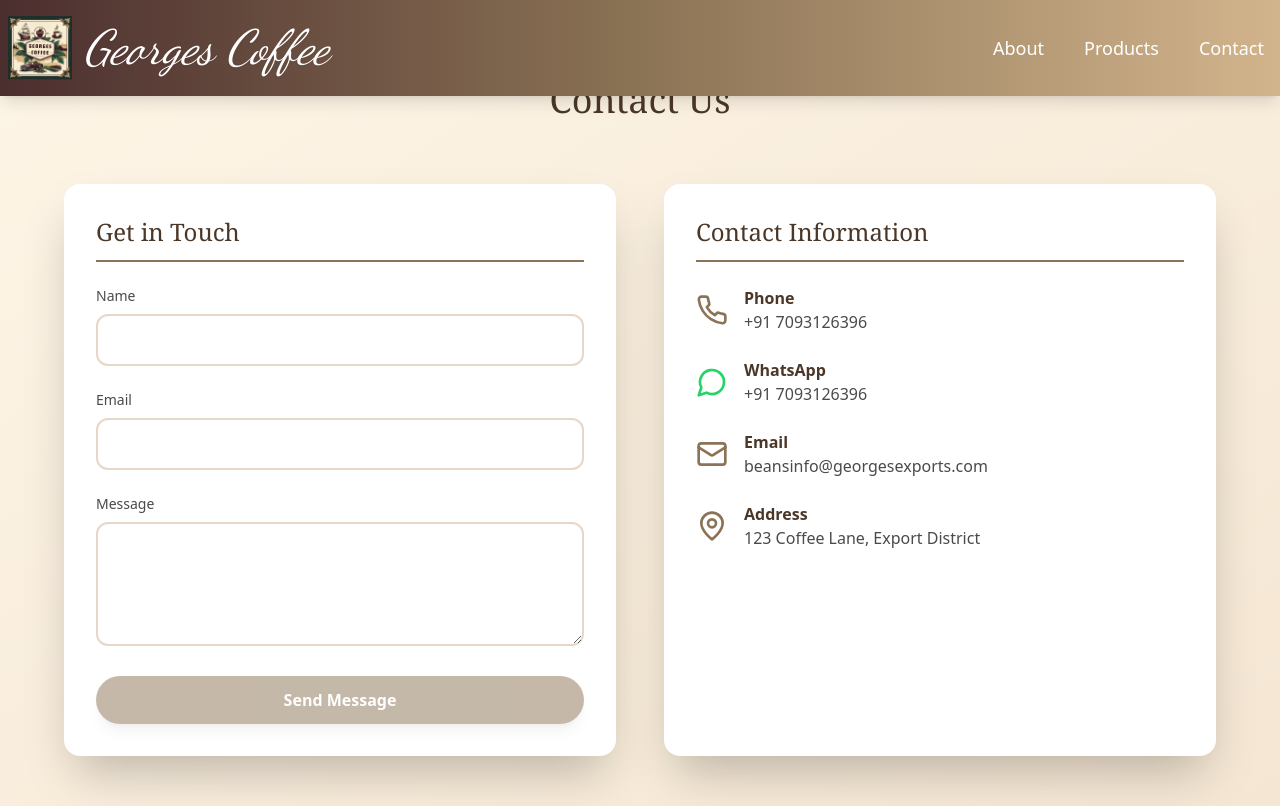
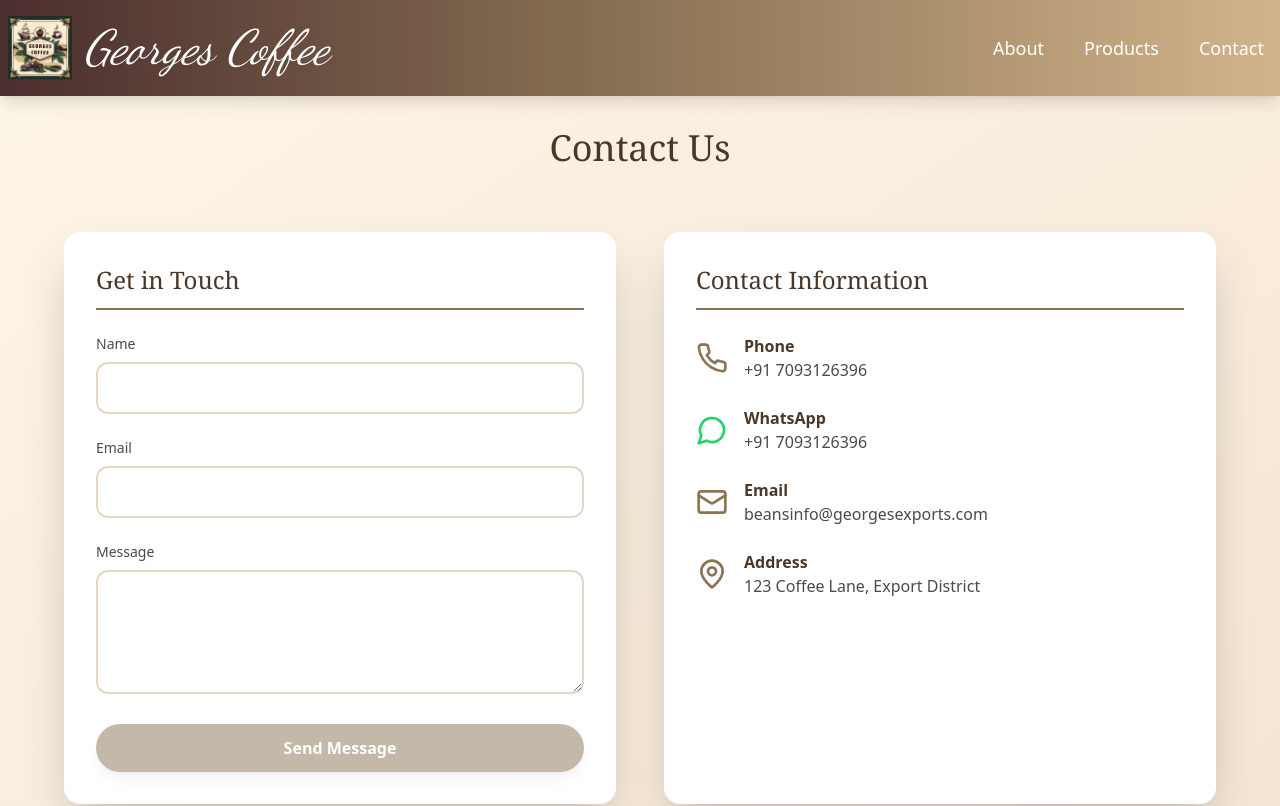
Before and after one commit to Anudepp/Cabinet-of-Coffee-Affairs, a React (Vite) app: page /contact in a window 1280 px wide. Shown: the top 806 px of the page. Built offline with nearby package versions, Linux system fonts and the light colour scheme.

Commit message:
fix/portal view

```diff
--- a/src/components/About.tsx
+++ b/src/components/About.tsx
@@ -30,7 +30,10 @@ const About: React.FC = () => {
   return (
     <>
       {/* About Section */}
-      <section id="about" className="py-20 bg-[#FDF5E6]">
+      <section
+        id="about"
+        className="pt-32 pb-20 bg-[#FDF5E6] scroll-mt-32"
+      >
         <div className="max-w-[80rem] mx-auto px-4">
           {/* Section Title */}
           <h2 className="text-4xl font-serif text-center text-[#2F2F2F] mb-16">
@@ -63,7 +66,7 @@ const About: React.FC = () => {
                 src="https://5.imimg.com/data5/SELLER/Default/2024/9/452965436/DE/NM/HW/197384915/arabica-green-coffee-beans.jpg"
                 alt="Coffee plantation"
                 className="w-full h-full object-cover"
-                loading="lazy" // performance
+                loading="lazy"
               />
             </div>
             <div className="p-8 md:w-1/2">
--- a/src/components/Contact.tsx
+++ b/src/components/Contact.tsx
@@ -51,20 +51,25 @@ export default function Contact() {
   const handleSubmit = (e) => {
     e.preventDefault();
     if (validateForm()) {
-      // Submit logic here (preserve original functionality)
       alert("Form submitted successfully!");
       setFormData({ name: '', email: '', message: '' });
       setErrors({});
     }
   };
 
-  const inputClass = (field) => `w-full px-4 py-3 border-2 rounded-xl transition duration-300 focus:outline-none focus:ring-2 focus:ring-[#8B7355] focus:border-transparent hover:border-[#8B7355] ${
+  const inputClass = (field) =>
+    `w-full px-4 py-3 border-2 rounded-xl transition duration-300 focus:outline-none focus:ring-2 focus:ring-[#8B7355] focus:border-transparent hover:border-[#8B7355] ${
       errors[field] ? 'border-red-500' : 'border-[#E7D7C6]'
     }`;
 
   return (
     <>
-    <section id="contact" ref={ref} className="bg-gradient-to-br from-[#FDF5E6] to-[#F5E6D3] py-20 px-4">
+      {/* ✅ Added pt-32 & scroll-mt-32 so Contact starts below navbar */}
+      <section
+        id="contact"
+        ref={ref}
+        className="bg-gradient-to-br from-[#FDF5E6] to-[#F5E6D3] pt-32 pb-20 px-4 scroll-mt-32"
+      >
         <div className="max-w-6xl mx-auto">
           <motion.h2
             className="text-4xl font-serif text-center text-[#4A3728] mb-16"
@@ -76,6 +81,7 @@ export default function Contact() {
           </motion.h2>
 
           <div className="grid md:grid-cols-2 gap-12">
+            {/* Left side form */}
             <motion.div
               className="bg-white rounded-2xl shadow-2xl overflow-hidden"
               initial={{ opacity: 0, x: -100 }}
@@ -131,7 +137,12 @@ export default function Contact() {
                     className="w-full bg-[#8B7355] text-white py-3 rounded-full font-bold hover:bg-[#6F4E37] transition duration-300 shadow-lg disabled:opacity-50"
                     whileHover={{ scale: 1.05 }}
                     whileTap={{ scale: 0.95 }}
-                  disabled={Object.keys(errors).length > 0 || !formData.name || !formData.email || !formData.message}
+                    disabled={
+                      Object.keys(errors).length > 0 ||
+                      !formData.name ||
+                      !formData.email ||
+                      !formData.message
+                    }
                   >
                     Send Message
                   </motion.button>
@@ -139,6 +150,7 @@ export default function Contact() {
               </div>
             </motion.div>
 
+            {/* Right side info */}
             <motion.div
               className="bg-white rounded-2xl shadow-2xl overflow-hidden"
               initial={{ opacity: 0, x: 100 }}
@@ -154,25 +166,21 @@ export default function Contact() {
                     <Phone className="w-8 h-8 text-[#8B7355] flex-shrink-0" />
                     <div>
                       <h4 className="font-bold text-[#4A3728]">Phone</h4>
-                    <p className="text-[#4A4A4A]">+91 7093126396
-</p>
-
+                      <p className="text-[#4A4A4A]">+91 7093126396</p>
                     </div>
                   </div>
                   <div className="flex items-center space-x-4">
                     <MessageCircle className="w-8 h-8 text-[#25D366] flex-shrink-0" />
                     <div>
                       <h4 className="font-bold text-[#4A3728]">WhatsApp</h4>
-                    <p className="text-[#4A4A4A]"> +91 7093126396
-</p>
+                      <p className="text-[#4A4A4A]">+91 7093126396</p>
                     </div>
                   </div>
                   <div className="flex items-center space-x-4">
                     <Mail className="w-8 h-8 text-[#8B7355] flex-shrink-0" />
                     <div>
                       <h4 className="font-bold text-[#4A3728]">Email</h4>
-                    <p className="text-[#4A4A4A]">beansinfo@georgesexports.com
-</p>
+                      <p className="text-[#4A4A4A]">beansinfo@georgesexports.com</p>
                     </div>
                   </div>
                   <div className="flex items-center space-x-4">
@@ -188,6 +196,7 @@ export default function Contact() {
           </div>
         </div>
       </section>
+
       <Footer />
     </>
   );
--- a/src/components/Products.tsx
+++ b/src/components/Products.tsx
@@ -52,11 +52,13 @@ export default function Products() {
   };
 
   return (
-    <div className="flex flex-col min-h-screen"> {/* ✅ Full-page flex layout */}
-
-      {/* Main Content grows to push footer down */}
+    <div className="flex flex-col min-h-screen">
+      {/* ✅ Pushes content below navbar & fixes anchor scrolling */}
       <main className="flex-grow">
-        <section id="products" className="bg-[#fdf5e6] py-20 px-4">
+        <section
+          id="products"
+          className="bg-[#fdf5e6] pt-32 pb-20 px-4 scroll-mt-32"
+        >
           <div className="max-w-7xl mx-auto">
             <h2 className="text-4xl font-serif text-[#4a3728] text-center mb-12">
               Our Premium Coffee Selection
@@ -188,7 +190,6 @@ export default function Products() {
         </section>
       </main>
 
-
       <Footer />
     </div>
   );
```
Lines whose indentation alone changed are shown as unchanged.
